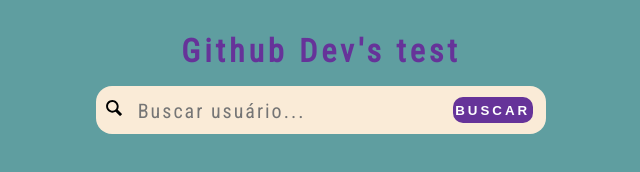
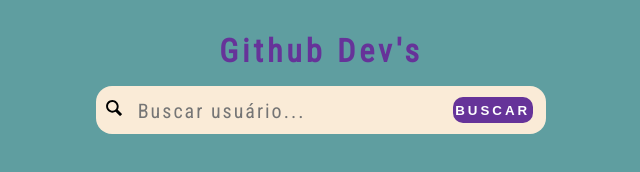
Before and after one commit to vanbastenrx/GitHub-Search-User, a plain HTML site: page index.html in a window 1280 px wide. Shown: the whole page, without its empty margins (319-959 px from the left). Drawn offline with Linux system fonts and the light colour scheme.

Commit message:
correção no header

```diff
--- a/index.html
+++ b/index.html
@@ -13,7 +13,7 @@
   <div class="container">
     <div class="head">
   <header>
-    <div class="header">Github Dev's test</div>
+    <div class="header">Github Dev's</div>
   </header>
       <form class="buscar">
         <div class="buscar--texto input">
```
